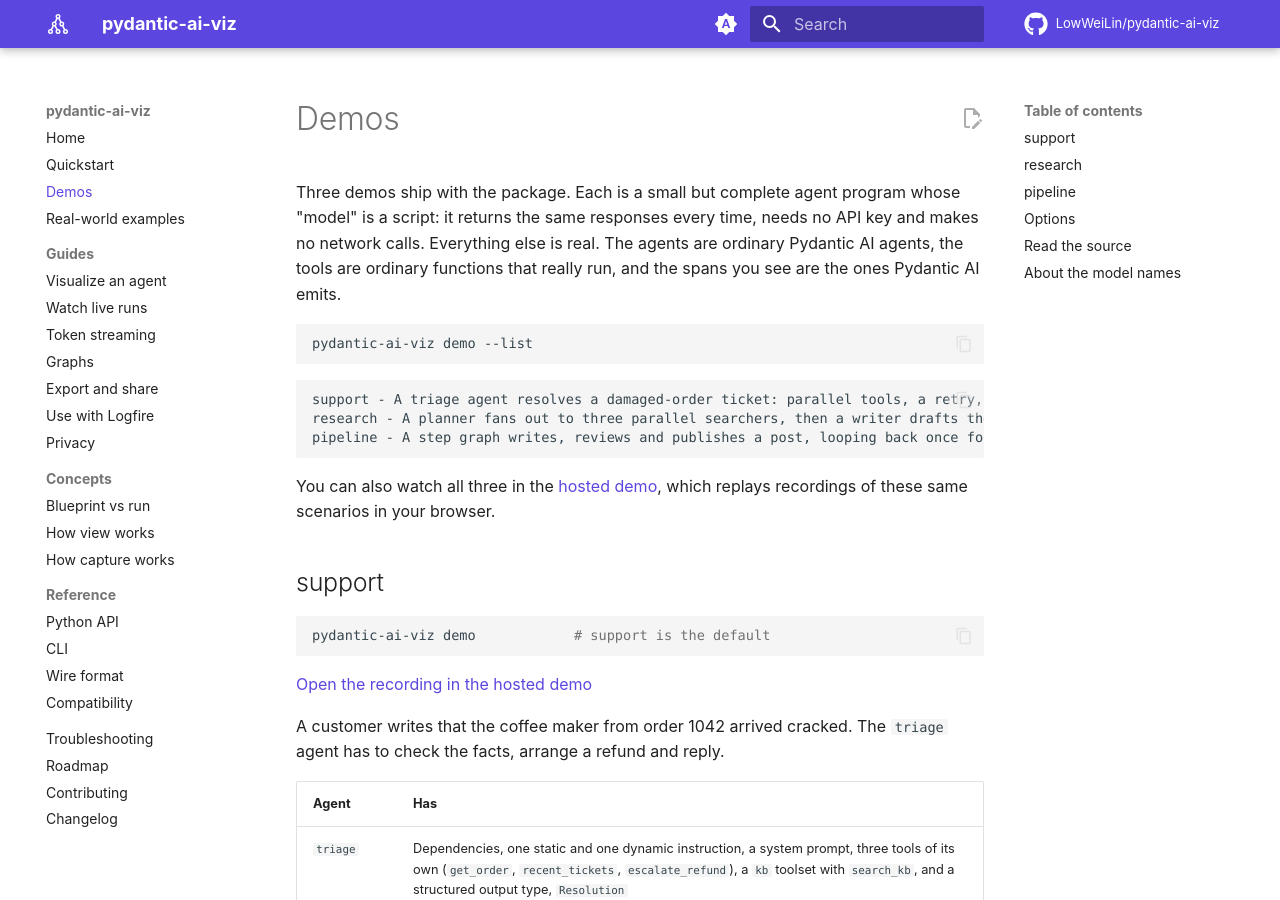
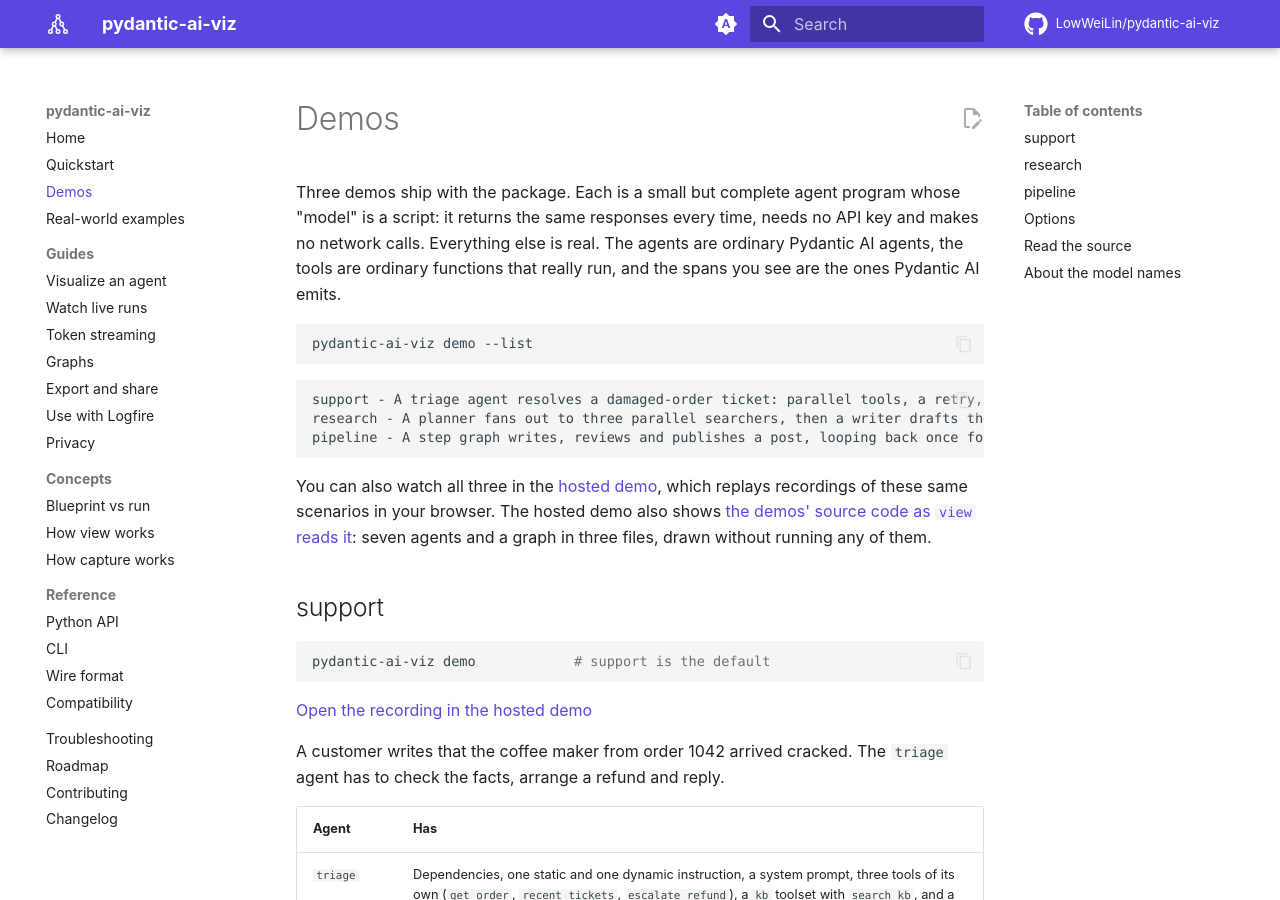
Before and after one commit to LowWeiLin/pydantic-ai-viz, an MkDocs documentation site: the page built from docs/demos.md, in a window 1280 px wide and 900 px high. Built offline with MkDocs 1.6.1 and Material for MkDocs 9.7.7, drawn with Linux system fonts in a browser that asks for light colours; comment, search, counter and statistics services are not loaded.

Commit message:
docs: point the demos and examples at view on their source
The examples README no longer says the __main__ guard is what makes view
safe: view runs none of the code, and the guard matters for --import. The
demos page links to the demos read from source on the hosted demo.

Co-Authored-By: Claude Opus 5.5 <noreply@anthropic.com>

````diff
--- a/docs/demos.md
+++ b/docs/demos.md
@@ -12,7 +12,7 @@ research - A planner fans out to three parallel searchers, then a writer drafts
 pipeline - A step graph writes, reviews and publishes a post, looping back once for a rewrite.
 ```
 
-You can also watch all three in the [hosted demo](https://lowweilin.github.io/pydantic-ai-viz/demo/), which replays recordings of these same scenarios in your browser.
+You can also watch all three in the [hosted demo](https://lowweilin.github.io/pydantic-ai-viz/demo/), which replays recordings of these same scenarios in your browser. The hosted demo also shows [the demos' source code as `view` reads it](https://lowweilin.github.io/pydantic-ai-viz/demo/?src=recordings/source.pviz.jsonl): seven agents and a graph in three files, drawn without running any of them.
 
 ## support { #support }
 
````
Also changed, not shown: examples/README.md (+4 -2 lines), 1 other file.
